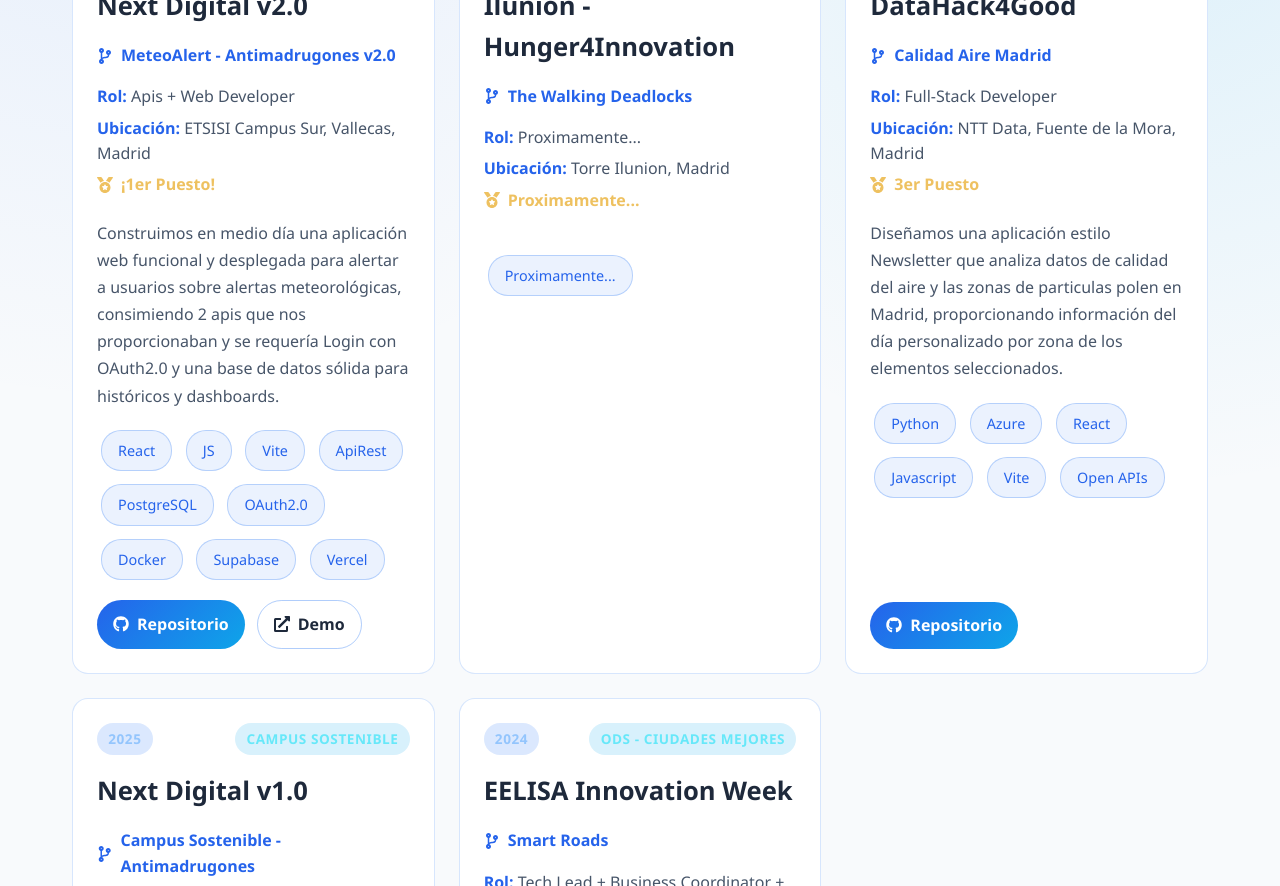
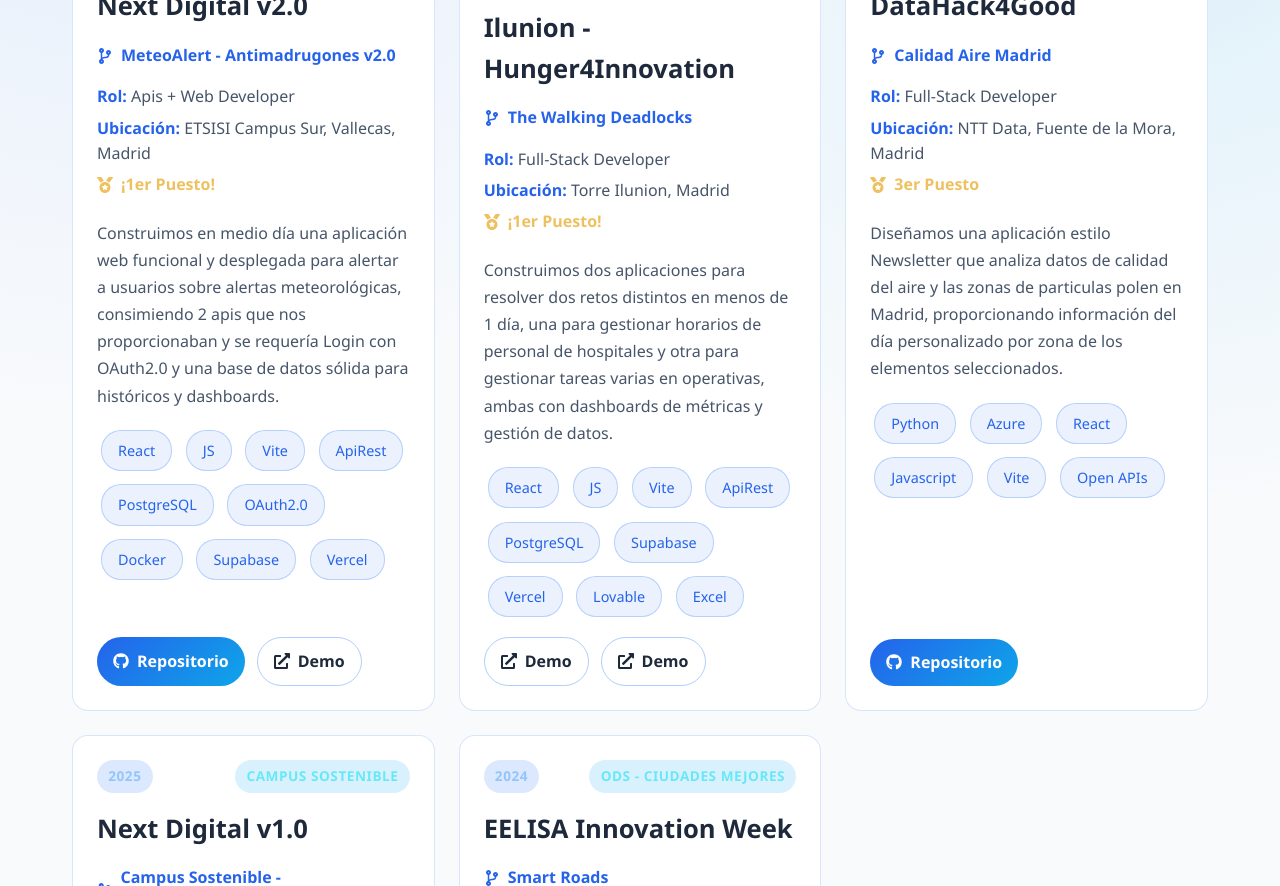
Before and after one commit to alonsomoros/alonsomoros.github.io, a React (Vite) app: page /hackathons in a window 1280 px wide. Shown: the part 560-1446 px from the top of the page. Built offline with nearby package versions, Linux system fonts and the light colour scheme; the HTML template or start-up script is replaced by a standard one.

Commit message:
Actu para 2 demos en Hackatones

```diff
--- a/src/data/hackathons.ts
+++ b/src/data/hackathons.ts
@@ -11,6 +11,7 @@
   summary: string;
   repoUrl?: string;
   demoUrl?: string;
+  demoUrl2?: string;
 }
 
 export const hackathons: Hackathon[] = [
@@ -70,14 +71,15 @@
     id: 'ilunion-2026',
     name: 'Ilunion - Hunger4Innovation',
     year: 2026,
-    role: 'Proximamente...',
-    theme: 'Proximamente...',
+    role: 'Full-Stack Developer',
+    theme: 'Gestión de horarios y tareas en operativas',
     location: 'Torre Ilunion, Madrid',
     projectName: 'The Walking Deadlocks',
-    stack: ['Proximamente...'],
-    achievement: 'Proximamente...',
-    summary: '',
+    stack: ['React', 'JS', 'Vite', 'ApiRest', 'PostgreSQL', 'Supabase', 'Vercel', 'Lovable', 'Excel'],
+    achievement: '¡1er Puesto!',
+    summary: 'Construimos dos aplicaciones para resolver dos retos distintos en menos de 1 día, una para gestionar horarios de personal de hospitales y otra para gestionar tareas varias en operativas, ambas con dashboards de métricas y gestión de datos.',
     repoUrl: '',
-    demoUrl: '',
+    demoUrl: 'https://hospital-squad-planner.lovable.app',
+    demoUrl2: 'https://opera-people.lovable.app'
   }
 ];
--- a/src/pages/Hackathons.tsx
+++ b/src/pages/Hackathons.tsx
@@ -71,6 +71,11 @@
                     <FaExternalLinkAlt /> Demo
                   </a>
                 )}
+                {hackathon.demoUrl2 && (
+                  <a href={hackathon.demoUrl2} target="_blank" rel="noopener noreferrer" className="hackathon-link secondary">
+                    <FaExternalLinkAlt /> Demo
+                  </a>
+                )}
               </div>
             </article>
           ))}
```
